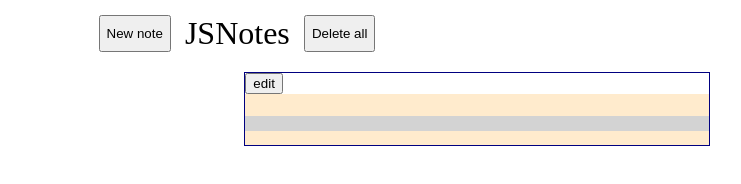
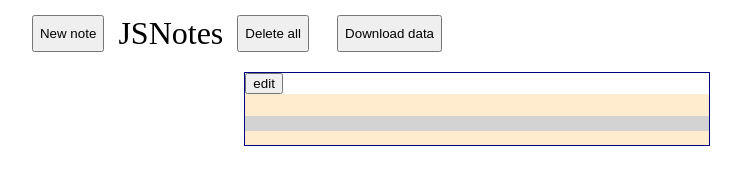
Before and after one commit to petr-kratochvil/JSNotes, a website: page public_html/index.html in a window 1280 px wide. Shown: the whole page, without its empty margins (403-1144 px from the left). Drawn offline with Linux system fonts and the light colour scheme.

Commit message:
Downloading as data uri

```diff
--- a/public_html/index.html
+++ b/public_html/index.html
@@ -23,6 +23,9 @@ and open the template in the editor.
             <button onclick="silver.new({});">New note</button>
             JSNotes
             <button onclick="silver.clear()">Delete all</button>
+            <button onclick="window.location='data:text/plain;charset=UTF-8;base64,'
+                        +btoa(encodeURIComponent(localStorage.silverArray).replace(/%([0-9A-F]{2})/g,
+                        function(match, p1) { return String.fromCharCode('0x' + p1);}))">Download data</button>
         </div>
         <div id="detail">
         </div>
```
